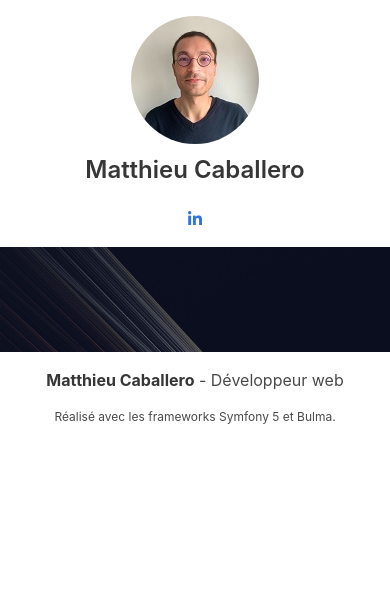
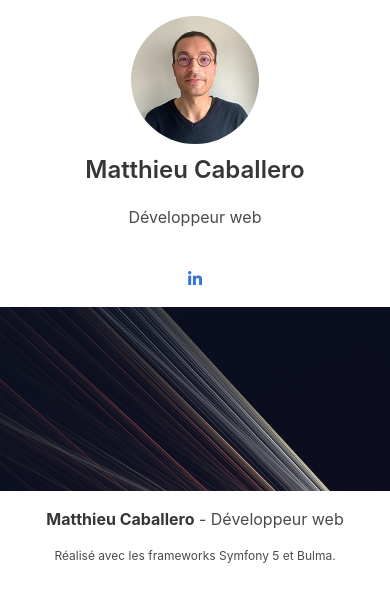
Before and after one commit to matthieucaballero/mcwebsite, a Symfony app: template templates/home/index.html.twig in a window 390 px wide. Shown: the top 602 px of the page. Run offline with Twig, Linux system fonts and the light colour scheme; the template is opened without the code that fills it, so the values that code supplies are empty; some libraries are stand-ins or nearby versions.

Commit message:
front modif

```diff
--- a/public/style.css
+++ b/public/style.css
@@ -16,6 +16,11 @@
 }
 .m3{
     margin: 3em;
+}
+
+.pv1{
+    padding-top: 1em;
+    padding-bottom: 1em;
 }
 
 .mv0{
@@ -83,10 +88,12 @@ body{
 @media screen and (max-width:768px){
 
 #sectionIndex{
-    margin-top: 12em;
+    margin-top: 0;
     padding-bottom: 6em;
+}
+#chapeau{
+    position: relative;
 }
 
 
-
 }
--- a/templates/home/index.html.twig
+++ b/templates/home/index.html.twig
@@ -15,6 +15,8 @@
         <div class="level-item has-text-centered">
             <div>
                 <p class="title is-4">Matthieu Caballero</p>
+                <br/>
+                <p class="subtitle is-6">Développeur web</p>
             </div>
         </div>
     </div>
@@ -31,7 +33,7 @@
     {% endfor %}
 
     <div class="level-right">
-        <div class="level-item has-text-centered mv1">
+        <div class="level-item has-text-centered pv1">
 
             <a href="https://www.linkedin.com/in/matthieu-caballero/" title="Allez vers profil linkedin"><i class="fab fa-linkedin-in"></i></a>
 
@@ -45,7 +47,7 @@
 </nav>
 
 
-<section id="sectionIndex" class="container p2 ">
+<section id="sectionIndex" class="container p1 ">
 
     {% for category in categories %}
     <article class="columns has-text-white-ter">
```
